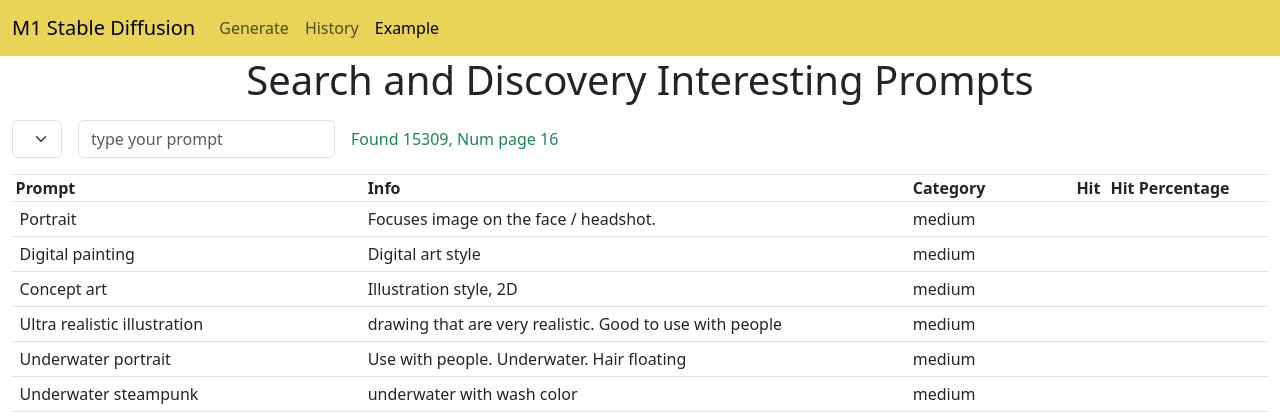
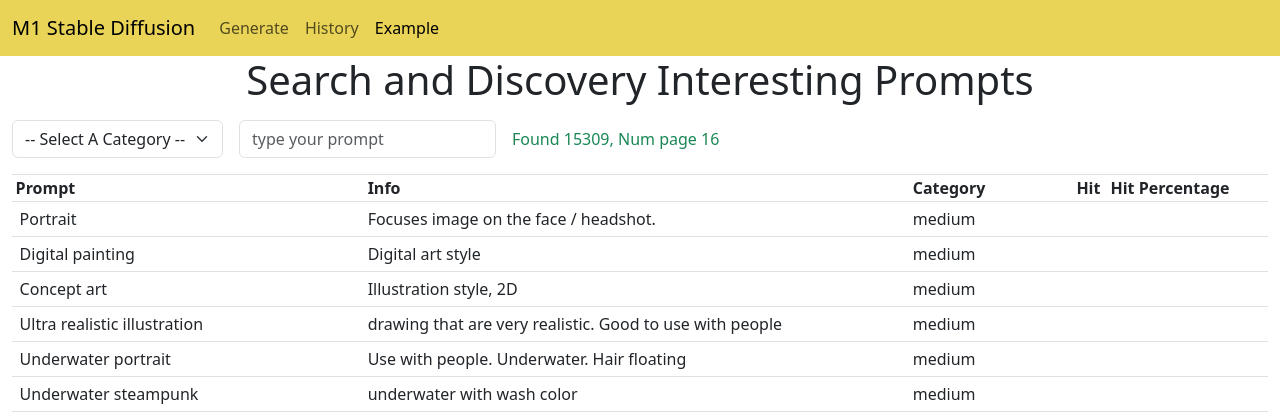
Before and after one commit to yyaadet/AIGC, a Django app: template stable_diffusion_webui/stable_diffusion_webui/templates/example.html in a window 1280 px wide. Shown: the top 419 px of the page. Run offline with Django 4.2, Linux system fonts and the light colour scheme; the template is opened without the code that fills it, so the values that code supplies are empty; some libraries are stand-ins or nearby versions.

Commit message:
support show all prompts

```diff
--- a/stable_diffusion_webui/stable_diffusion_webui/templates/example.html
+++ b/stable_diffusion_webui/stable_diffusion_webui/templates/example.html
@@ -23,6 +23,7 @@
 <form class="row row-cols-lg-auto g-3 align-items-center mb-3">
     <div class="col-12">
         <select class="form-select" aria-label="Default select example" id="categorySelect">
+            <option value="">-- Select A Category --</option>
             {% for c in categories %}
             <option value="{{ c }}">{{ c }}</option>
             {% endfor %}
--- a/stable_diffusion_webui/stable_diffusion_webui/views.py
+++ b/stable_diffusion_webui/stable_diffusion_webui/views.py
@@ -256,7 +256,11 @@ def search(request):
     if q:
         df = df[df['Name'].str.contains(q, case=False)]
 
-    prompt_word_stats = PromptWordStat.objects.filter(category=category)
+    if category:
+        prompt_word_stats = PromptWordStat.objects.filter(category=category)
+    else:
+        prompt_word_stats = PromptWordStat.objects.all()
+
     word_hit_map = {}
     word_ratio_map = {}
     for p in prompt_word_stats:
```
